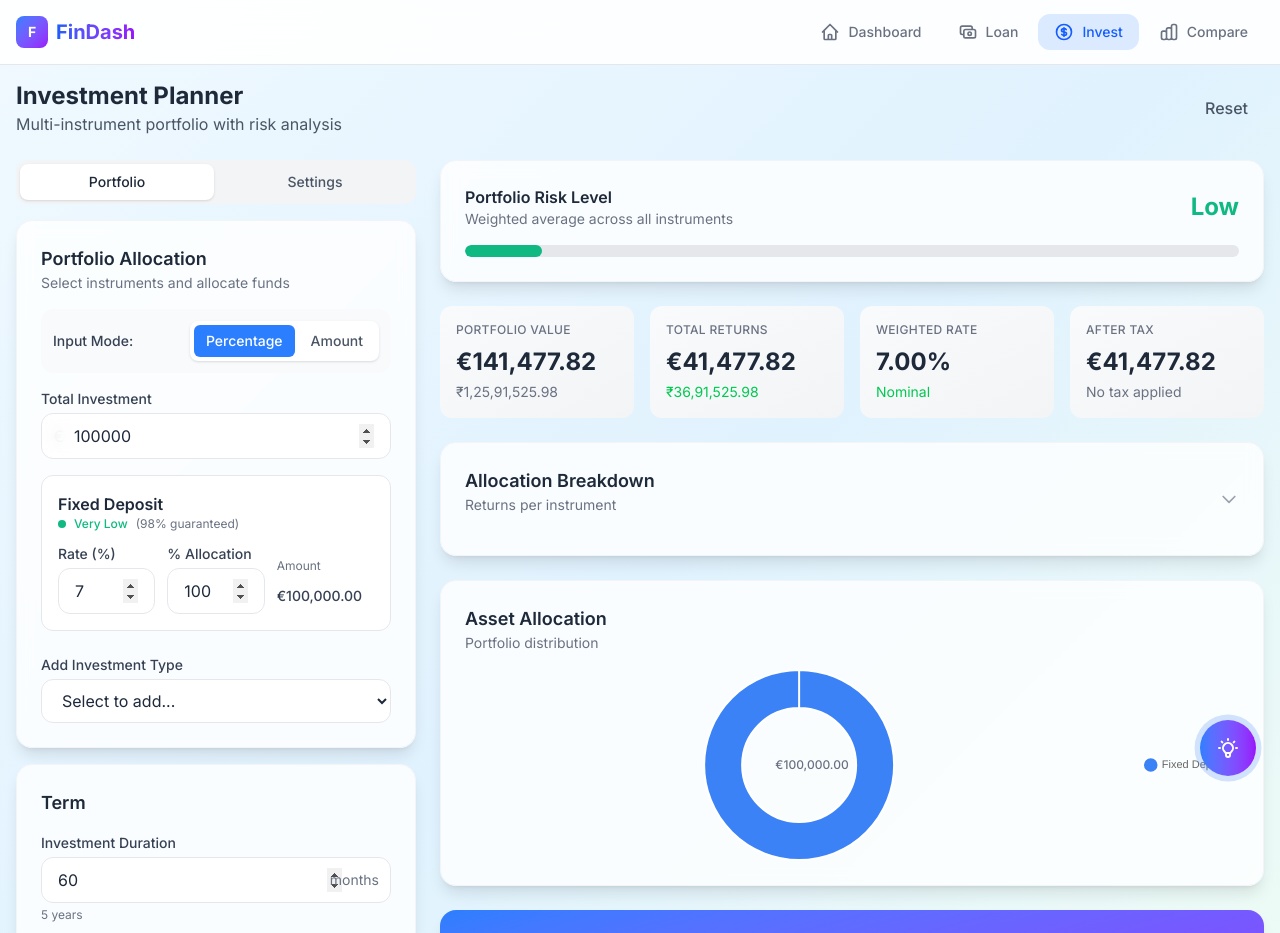
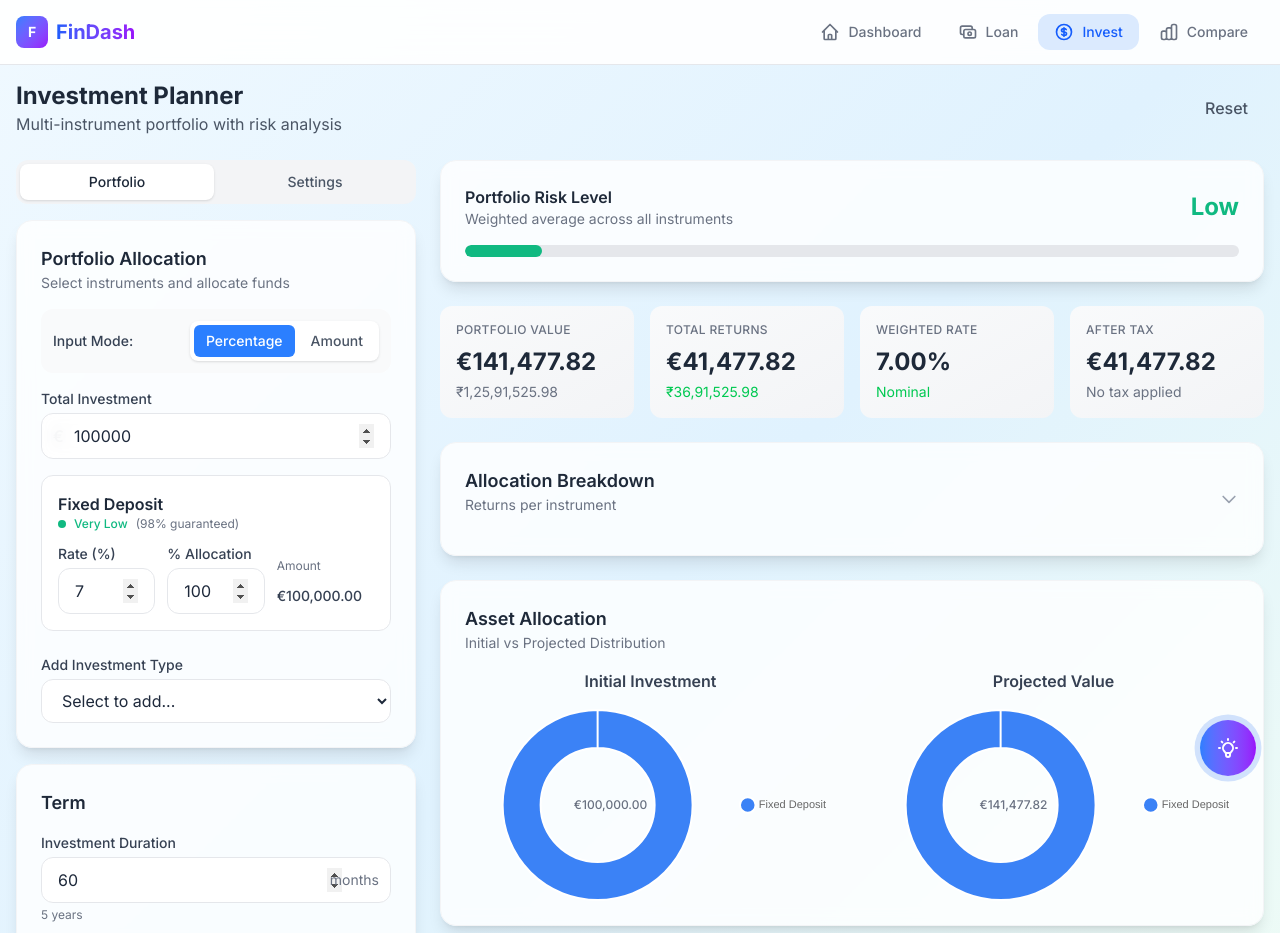
Before and after one commit to aravindh151294/aravindh_coding_projects, a Next.js app: page /fd in a window 1280 px wide. Shown: the top 933 px of the page. Built offline with nearby package versions, Linux system fonts and the light colour scheme.

Commit message:
Implement dual asset allocation charts and fix global locale sync

```diff
--- a/src/app/fd/page.tsx
+++ b/src/app/fd/page.tsx
@@ -11,7 +11,8 @@ import {
     calculatePortfolioMaturity,
     calculateWeightedAverageRate,
     calculateFDTax,
-    adjustForInflation
+    adjustForInflation,
+    calculateFDMaturity
 } from '@/lib/calculations';
 import { getInstrumentById, RISK_LABELS } from '@/lib/riskProfiles';
 
@@ -277,20 +278,50 @@ export default function InvestmentPage() {
                         )}
                     </Card>
 
-                    {/* Asset Allocation Chart */}
+                    {/* Asset Allocation Charts */}
                     <Card>
-                        <CardHeader title="Asset Allocation" subtitle="Portfolio distribution" />
+                        <CardHeader title="Asset Allocation" subtitle="Initial vs Projected Distribution" />
+                        <div className="grid md:grid-cols-2 gap-8">
+                            {/* Initial Allocation */}
+                            <div>
+                                <h4 className="text-center font-semibold mb-4 text-gray-700">Initial Investment</h4>
                                 <AllocationChart
                                     allocations={investment.allocations.map(a => {
                                         const inst = getInstrumentById(a.instrumentId);
                                         return {
                                             name: inst?.name || a.instrumentId,
                                             amount: a.amount,
-                                    color: '#3b82f6',
+                                            color: '#3b82f6', // Color handled by component based on index
                                         };
                                     })}
                                     title={formatEUR(investment.totalAmount)}
                                 />
+                            </div>
+
+                            {/* Projected Allocation */}
+                            <div>
+                                <h4 className="text-center font-semibold mb-4 text-gray-700">Projected Value</h4>
+                                <AllocationChart
+                                    allocations={investment.allocations.map(a => {
+                                        const inst = getInstrumentById(a.instrumentId);
+                                        // Calculate maturity for this specific portion
+                                        const maturity = calculateFDMaturity(
+                                            a.amount,
+                                            a.annualRate,
+                                            investment.termMonths,
+                                            investment.compoundingFrequency
+                                        ).maturityAmount;
+
+                                        return {
+                                            name: inst?.name || a.instrumentId,
+                                            amount: maturity,
+                                            color: '#3b82f6',
+                                        };
+                                    })}
+                                    title={formatEUR(result.maturityAmount)}
+                                />
+                            </div>
+                        </div>
                     </Card>
 
                     {/* Summary */}
--- a/src/context/AppContext.tsx
+++ b/src/context/AppContext.tsx
@@ -3,6 +3,9 @@
 import React, { createContext, useContext, useState, ReactNode } from 'react';
 import { DEFAULT_LOAN, DEFAULT_CURRENCY } from '@/lib/constants';
 import { INVESTMENT_INSTRUMENTS } from '@/lib/riskProfiles';
+import { setGlobalLocale } from '@/lib/formatters';
+
+// ... (existing helper types)
 
 // Loan State
 export interface LoanState {
@@ -184,7 +187,6 @@ export function AppProvider({ children }: { children: ReactNode }) {
 
     // Sync global locale setting whenever currency.locale changes
     React.useEffect(() => {
-        const { setGlobalLocale } = require('@/lib/formatters');
         setGlobalLocale(currency.locale);
     }, [currency.locale]);
 
```
Lines whose indentation alone changed are shown as unchanged.
